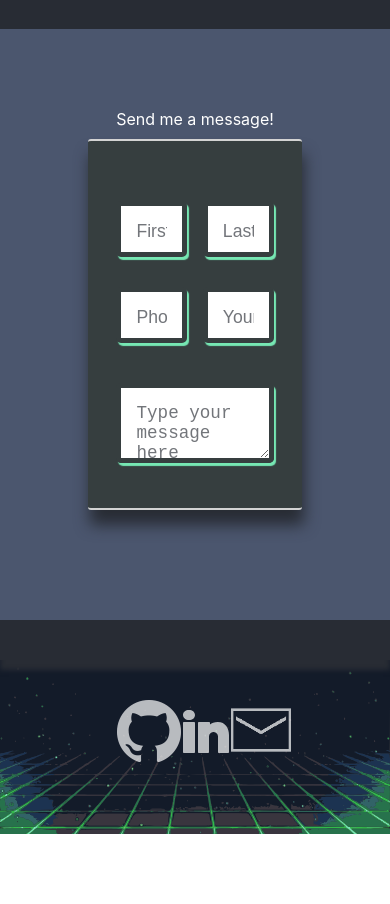
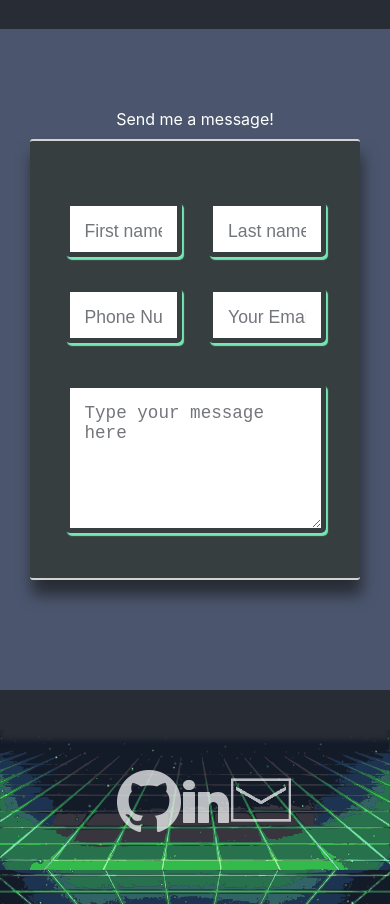
Before and after one commit to NickStrick/My-Portfolio, a React (Create React App) app in the folder portfolio/: page / in a window 390 px wide. Shown: the part 4980-5884 px from the top of the page. Before the commit the page ends 5814 px from the top, so only its background shows below. Built offline with nearby package versions, Linux system fonts and the light colour scheme.

Commit message:
responsiveness contact

```diff
--- a/portfolio/src/components/ContactInfo/Contactinfo.scss
+++ b/portfolio/src/components/ContactInfo/Contactinfo.scss
@@ -2,6 +2,9 @@ $background-base: #282c34;
 $background-light: #4b566e;
 $highlight: #76E7B3;
 $contac-back: #363e3f;
+
+$mobile: 700px;
+
 
 .contact-section{
     padding: 80px 30px;
@@ -54,6 +57,9 @@ $contac-back: #363e3f;
 
         }
         textarea{
+            height: 100%;
+            min-height: 150px;
+            max-height: 400px;
             margin-top: 10px;
             font-size: 1.1rem;
             width: 90%;
@@ -61,6 +67,8 @@ $contac-back: #363e3f;
             border-radius: 5px;
             border: 5px solid $contac-back;
             box-shadow: 2px 3px 1px $highlight;
+            overflow-x: hidden;
+            overflow-y: auto;
         }
         textarea::selection{
             color: $highlight;
@@ -78,3 +86,13 @@ $contac-back: #363e3f;
         opacity: .65; /* Firefox */
       }
 }
+
+@media (max-width: $mobile) {
+    .contact-section{
+
+        .contact-form{
+            width: 100%;
+        }
+    }
+
+}
```
